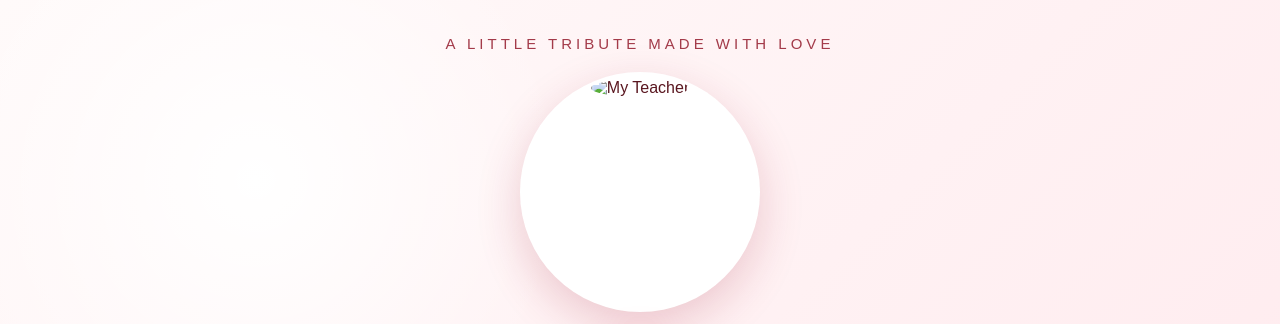
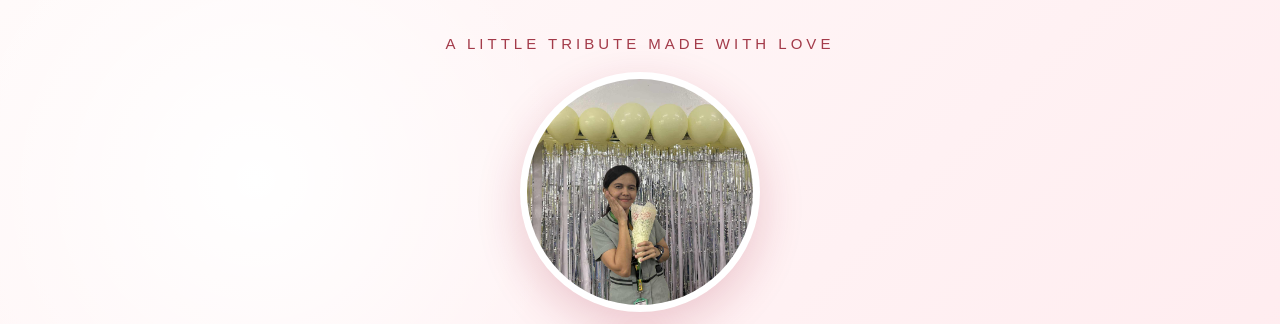
Before and after one commit to rjohnwane-source/TEACHERS-DAY, a plain HTML site: page index.html in a window 1280 px wide. Shown: the top 324 px of the page. Drawn offline with Linux system fonts and the light colour scheme.

Commit message:
Update index.html

```diff
--- a/index.html
+++ b/index.html
@@ -41,7 +41,7 @@
 
             <!-- Teacher Picture -->
             <div class="teacher-photo">
-                <img src="roseann.jpeg" alt="My Teacher">
+                <img src="roseann.jpg" alt="My Teacher">
             </div>
 
 
```
